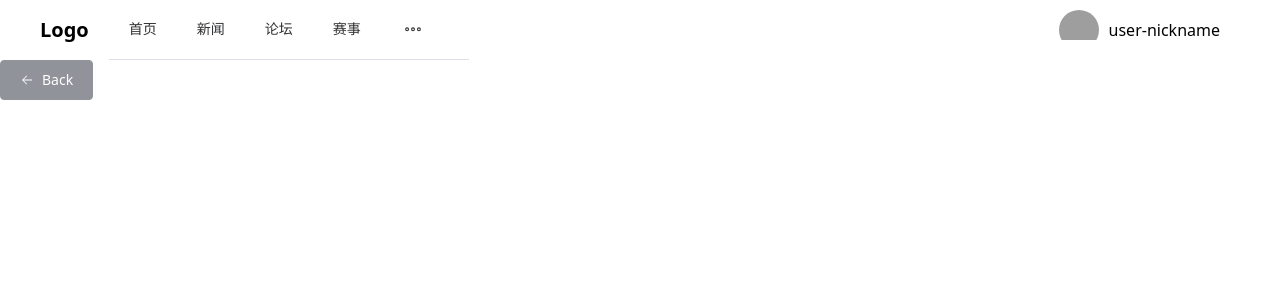
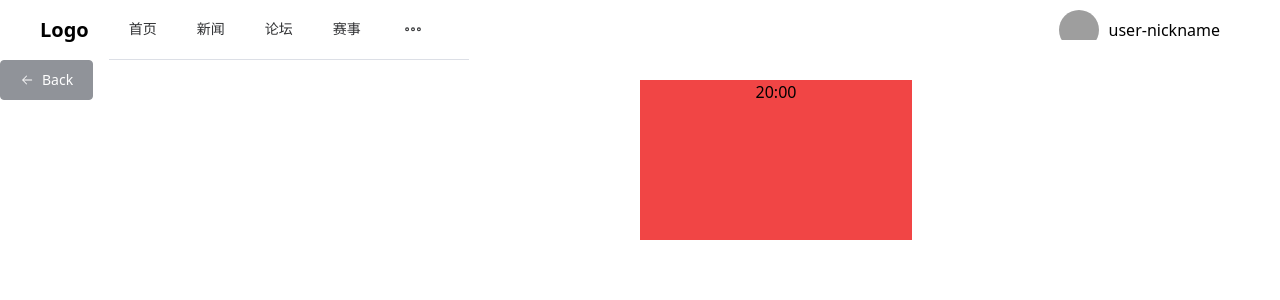
Before and after one commit to DATE-W/DB_design, a Vue app in the folder Frontend/: page /detailedMatch in a window 1280 px wide. Shown: the top 300 px of the page. Built offline with nearby package versions, Linux system fonts and the light colour scheme; grey boxes are pictures that could not be loaded.

Commit message:
feature: save Selection of League and Date

```diff
--- a/Frontend/src/components/Games.vue
+++ b/Frontend/src/components/Games.vue
@@ -1,10 +1,11 @@
-<!-- 2154314_郑楷_赛事列表 2023.08.10 16:00 v1.5.0
+<!-- 2154314_郑楷_赛事列表 2023.08.11 14:00 v1.6.0
  v1.0.0 页面画了一半
  v1.1.0 画出了左侧的联赛选择器（未添加逻辑），布局了中部的比赛列表（已添加跳转逻辑），增加了各大联赛LOGO素材图，日期选择器和广告区待实现
  v1.2.0 优化了联赛选择器组件的代码、视觉效果、功能、数据通路
  v1.3.0 中间一列赛事缩略图的代码简化与传值
  v1.4.0 功能基本完成，前后端接口已经对齐，能完成实时渲染
- v1.5.0 增加跳转到赛事详情页的通路，并完成传值，添加注释 -->
+ v1.5.0 增加跳转到赛事详情页的通路，并完成传值，添加注释
+ v1.6.0 与赛事详情页互相传值，使得在返回本页面时，之前的日期与联赛选择不会丢失 -->
 
  <template>
   <my-nav></my-nav>
@@ -12,7 +13,7 @@
 <border-box class="borderBoxLeft" style="left:5rem;">
   <!-- 使用v-for指令循环生成联赛选择器内容 -->
   <border-box class="borderBoxLeague" v-for="(league, index) in leagues" :key="index"
-    :style="{ top: `${index * 5 + 0.4}rem`,background:((index===league11)?'aqua':'')}" @click="leagueChoice(index)">
+    :style="{ top: `${index * 5 + 0.4}rem`,background:((index==league11)?'aqua':'')}" @click="leagueChoice(index)">
     <!-- 插入联赛LOGO图片 -->
     <img v-if="league.logo" :src="league.logo" class="imgLogo">
     <!-- 将top值调整为合适的位置，同时调整“全部赛事”和“其他赛事”的位置 -->
@@ -30,7 +31,7 @@
 
     <!-- 使用v-for循环生成赛事列表 -->
     <border-box class="borderBoxMatch" v-for="(match,index) in matches" :key="match.gameUid"
-    :style="{ top: `${index * 6+5}rem` }" @click="toMatchDetail(match.gameUid)">
+    :style="{ top: `${index * 6+5}rem` }" @click="toMatchDetail(match.gameUid,this.league11,this.date11)">
       <!-- 根据matches数据渲染赛事列表的内容 -->
       <p class="textTypoMatchTime">{{ match.dateTime }}</p>
       <p class="textTypoMatchTeam">{{ match.homeTeamName }}</p>
@@ -72,6 +73,11 @@ export default{
     'my-nav': MyNav
   },
 
+  created(){
+    this.date11=this.$route.query.date11;
+    this.league11=this.$route.query.league11;
+  },
+
   mounted() {
     // 在页面挂载后获取赛事列表数据
     this.getMatches(this.date11,this.league11);
@@ -79,14 +85,16 @@ export default{
 
   methods:{
     // 跳转到赛事详情页
-    toMatchDetail(uid){
+    toMatchDetail(uid,leagueC,dateC){
       this.match11=uid;
       //etTimeout(function(){ getSignature() },5000);//Test
       this.$router.push(
         {
           path:`/detailedMatch`,
           query:{
-            gameUid: uid
+            gameUid: uid,
+            lgeChoice: leagueC,
+            dateChoice: dateC,
           }
         }
       );
@@ -145,9 +153,9 @@ export default{
             });
         }
 
-      console.log(dateCho,leagueCho);
+      /* console.log(dateCho,leagueCho); */
       this.matches=response.data;
-      console.log(this.matches);
+      /* console.log(this.matches); */
 
     },
 
@@ -184,7 +192,7 @@ export default{
       /* 测试版本 */
        matches:[
         {"dateTime":"20:00","homeTeamName":"利物浦","guestTeamName":"曼联","status":1,"homeScore":7,"guestScore":0,"gameUid":"PRD13403419"},
-        {"dateTime":"20:00","homeTeamName":"利物浦","guestTeamName":"曼联","status":1,"homeScore":7,"guestScore":0,"gameUid":"ABC12345678"},
+        {"dateTime":"20:00","homeTeamName":"曼城","guestTeamName":"国际米兰","status":2,"homeScore":1,"guestScore":0,"gameUid":"ABC12345678"},
         {"dateTime":"16:45","homeTeamName":"巴塞罗那","guestTeamName":"皇马","status":1,"homeScore":1,"guestScore":1,"gameUid":"XYZ98765432"},
         {"dateTime":"19:30","homeTeamName":"拜仁慕尼黑","guestTeamName":"多特蒙德","status":0,"homeScore":0,"guestScore":2,"gameUid":"DEF54321098"},
         {"dateTime":"14:30","homeTeamName":"切尔西","guestTeamName":"阿森纳","status":1,"homeScore":2,"guestScore":0,"gameUid":"GHI76543210"},
--- a/Frontend/src/components/detailedMatch.vue
+++ b/Frontend/src/components/detailedMatch.vue
@@ -1,14 +1,27 @@
-<!-- 2154314_郑楷_赛事详情页 2023.08.10 16:00 v1.0.0
-v1.0.0 添加页面，改路由，完成赛事列表向该页的UID传值 -->
+<!-- 2154314_郑楷_赛事详情页 2023.08.11 14:00 v1.1.0
+v1.0.0 添加页面，改路由，完成赛事列表向该页的UID传值
+v1.1.0 向赛事列表主页面传值，使得之前的选择结果得到保存 -->
 
 <template>
+
 <my-nav></my-nav>
-<el-button size="large" type="info" icon="back" @click="toGames()">Back</el-button>
-<p>{{ gameUid }}</p>
+
+<el-button size="large" type="info" icon="back" @click="toGames(this.dateChoice,this.lgeChoice)">Back</el-button>
+
+<!-- <p>{{ gameUid }}</p> -->
+
+
+<div class="topTextBox">
+  <p>{{ this.dateChoice }}&nbsp&nbsp&nbsp&nbsp{{ this.dateTime }}&nbsp&nbsp&nbsp&nbsp{{ this.lgeChoice }}</p>
+
+</div>
+
 </template>
 
 <script>
 import MyNav from './nav.vue';
+import axios from 'axios';
+import { ref } from 'vue';
 
 export default {
   components: {
@@ -17,15 +30,19 @@ export default {
 
   created() {
     this.gameUid = this.$route.query.gameUid;
+    this.dateChoice = this.$route.query.dateChoice;
+    this.lgeChoice = this.$route.query.lgeChoice;
   },
 
   methods: {
-    toGames()
+    toGames(dateChoice,lgeChoice)
     {
         this.$router.push(
         {
           path:`/Games`,
           query:{
+            date11: dateChoice,
+            league11 :lgeChoice,
           }
         }
       );
@@ -34,9 +51,51 @@ export default {
 
   data() {
     return {
-      gameUid: '',
+      lgeChoice:0,
+      dateChoice:'',
+
+      /* gameUid: ref(''),
+      dateTime: ref(''),
+      homeTeamName: ref(''),
+      guestTeamName: ref(''),
+      status: ref(0),
+      homeScore: ref(0),
+      guestScore: ref(0),
+      homeRecentGames: ref([]),
+      guestRecentGames: ref([]), */
+
+      gameUid: 'PRD13403419',
+      dateTime: '20:00',
+      homeTeamName: '利物浦',
+      guestTeamName: '曼联',
+      status: '2',
+      homeScore: '7',
+      guestScore: '0',
+      homeRecentGames: [],
+      guestRecentGames: [],
+
     }
 
   }
 }
 </script>
+
+<style scoped>
+.topTextBox
+{
+display: grid;
+position: absolute;
+width: 17rem;
+height: 10rem;
+flex-shrink: 0;
+justify-content: center;
+left: 40rem;
+top:5rem;
+/* left: 50vw; */
+/* 测试版本 */
+background: rgb(241, 69, 69);
+}
+
+
+
+</style>
```
